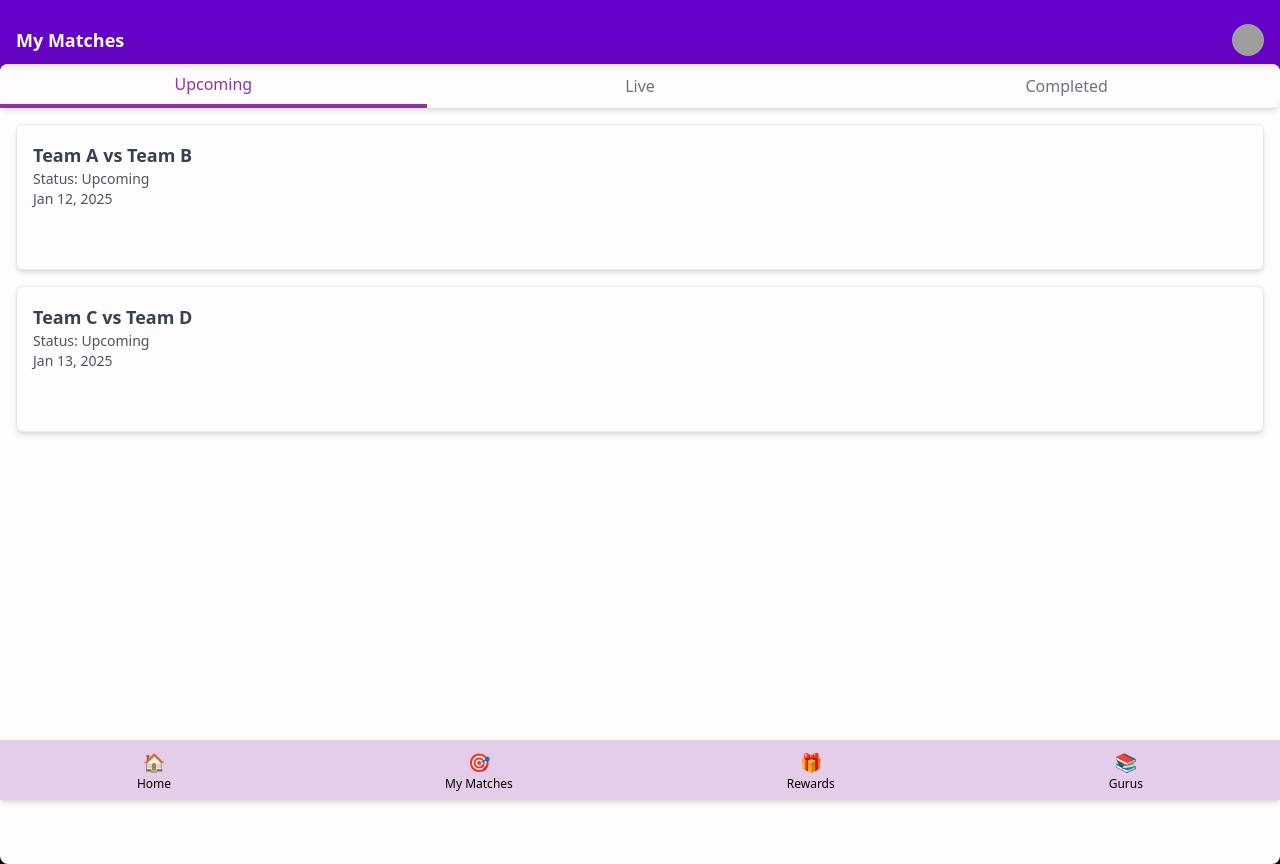
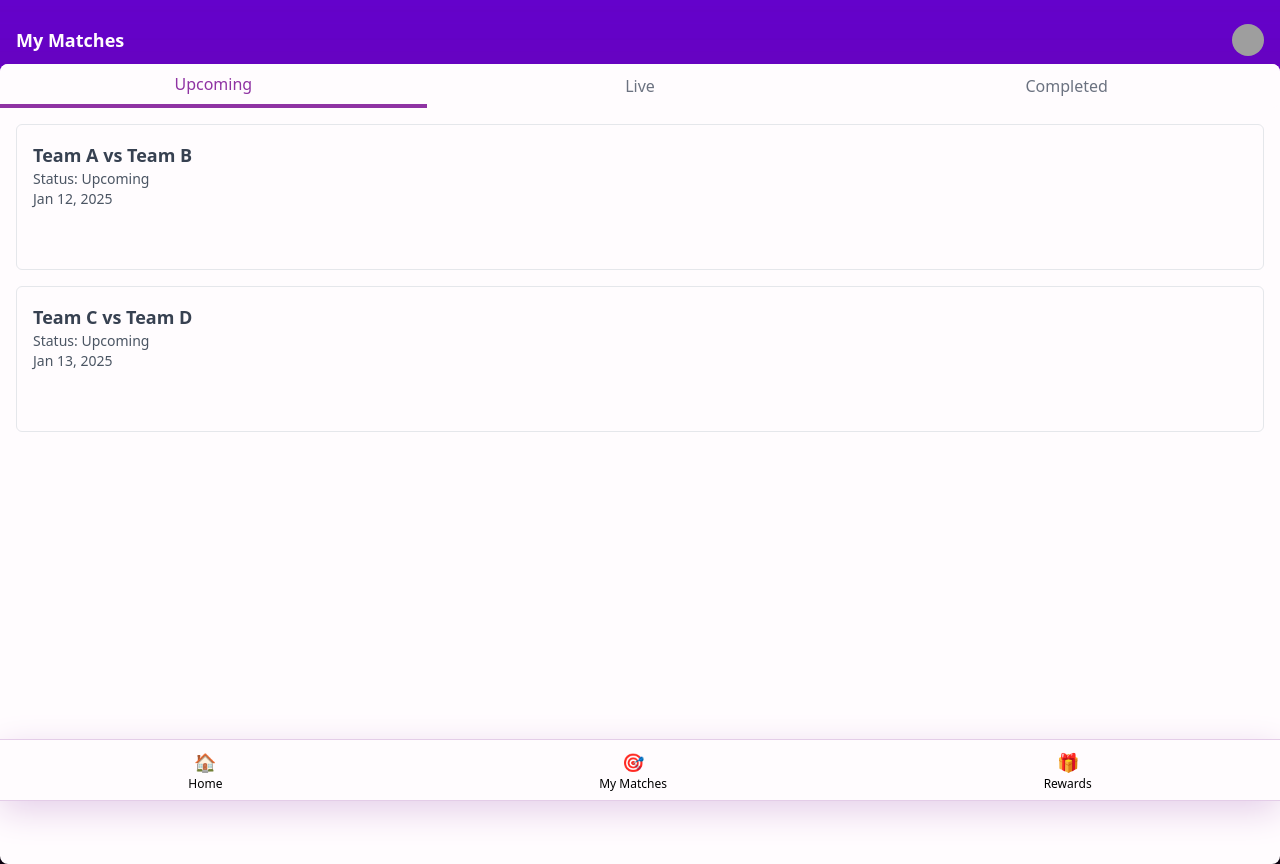
Before and after one commit to JithuPrabhakar/cric-pool, a React (Vite) app: page /my-matches in a window 1280 px wide. Built offline with nearby package versions, Linux system fonts and the light colour scheme; grey boxes are pictures that could not be loaded.

Commit message:
redesigns notificatins and my matches

```diff
--- a/src/components/Navbars/BottomNavbar.jsx
+++ b/src/components/Navbars/BottomNavbar.jsx
@@ -5,11 +5,10 @@ const BottomNavbar = () => {
     { label: 'Home', path: '/', icon: '🏠' },
     { label: 'My Matches', path: '/matches', icon: '🎯' },
     { label: 'Rewards', path: '/rewards', icon: '🎁' },
-    { label: 'Gurus', path: '/gurus', icon: '📚' },
   ]
 
   return (
-    <div className='fixed bottom-0 left-0 w-full bg-primary-100 shadow-md z-10'>
+    <div className='fixed bottom-0 left-0 right-0 bg-white shadow-primary-100 shadow-3xl z-10'>
       <div className='flex justify-around'>
         {navItems.map((item, index) => (
           <NavLink
--- a/src/pages/NotificationsPage.jsx
+++ b/src/pages/NotificationsPage.jsx
@@ -85,7 +85,7 @@ const NotificationsPage = () => {
       <TabNavigation activeTab={activeTab} onTabChange={setActiveTab} />
 
       {/* Notifications List */}
-      <div>
+      <div className='bg-white h-screen'>
         {notifications[activeTab].map((notification, index) => (
           <NotificationItem
             key={index}
--- a/tailwind.config.js
+++ b/tailwind.config.js
@@ -27,6 +27,10 @@ export default {
         blue: '#194276',
       },
     },
+    boxShadow: {
+      '3xl':
+        'rgba(0, 0, 0, 0.16) 0px 10px 36px 0px, rgba(0, 0, 0, 0.06) 0px 0px 0px 1px',
+    },
   },
   plugins: [],
 }
```
